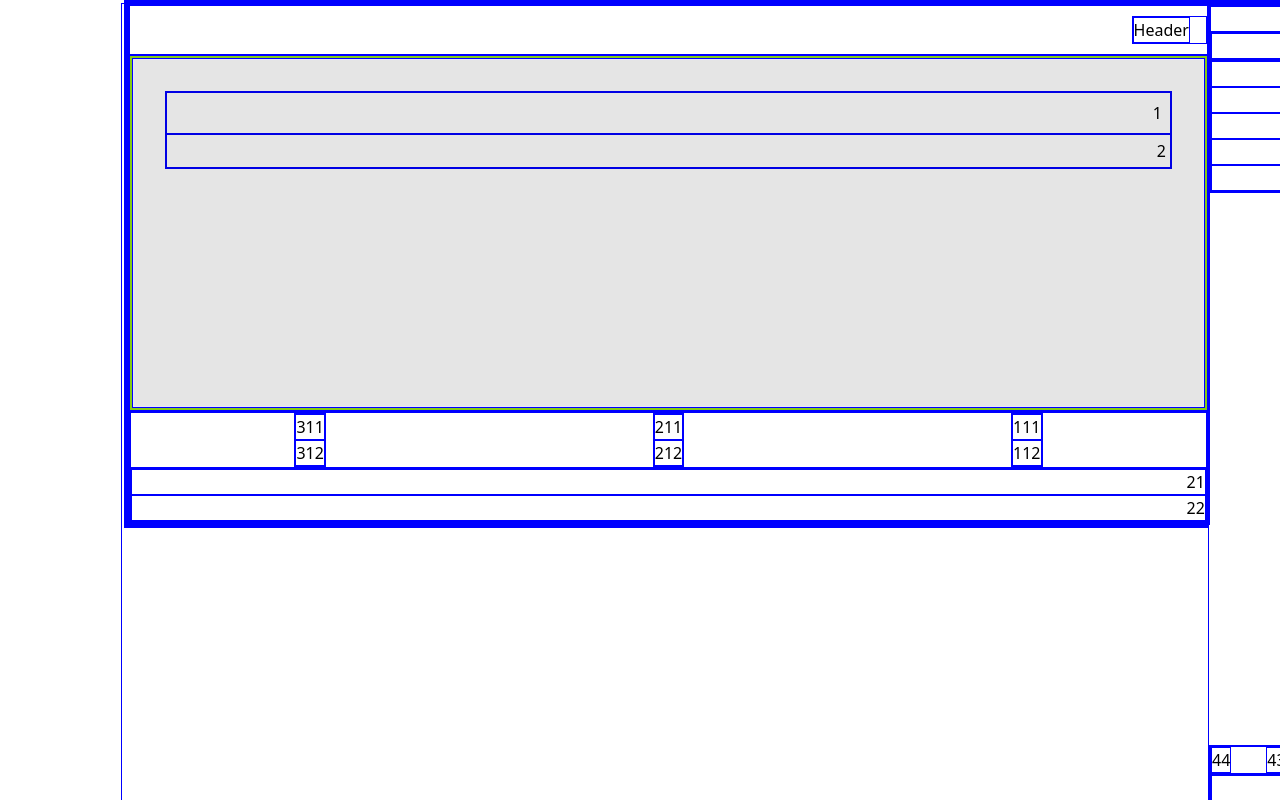
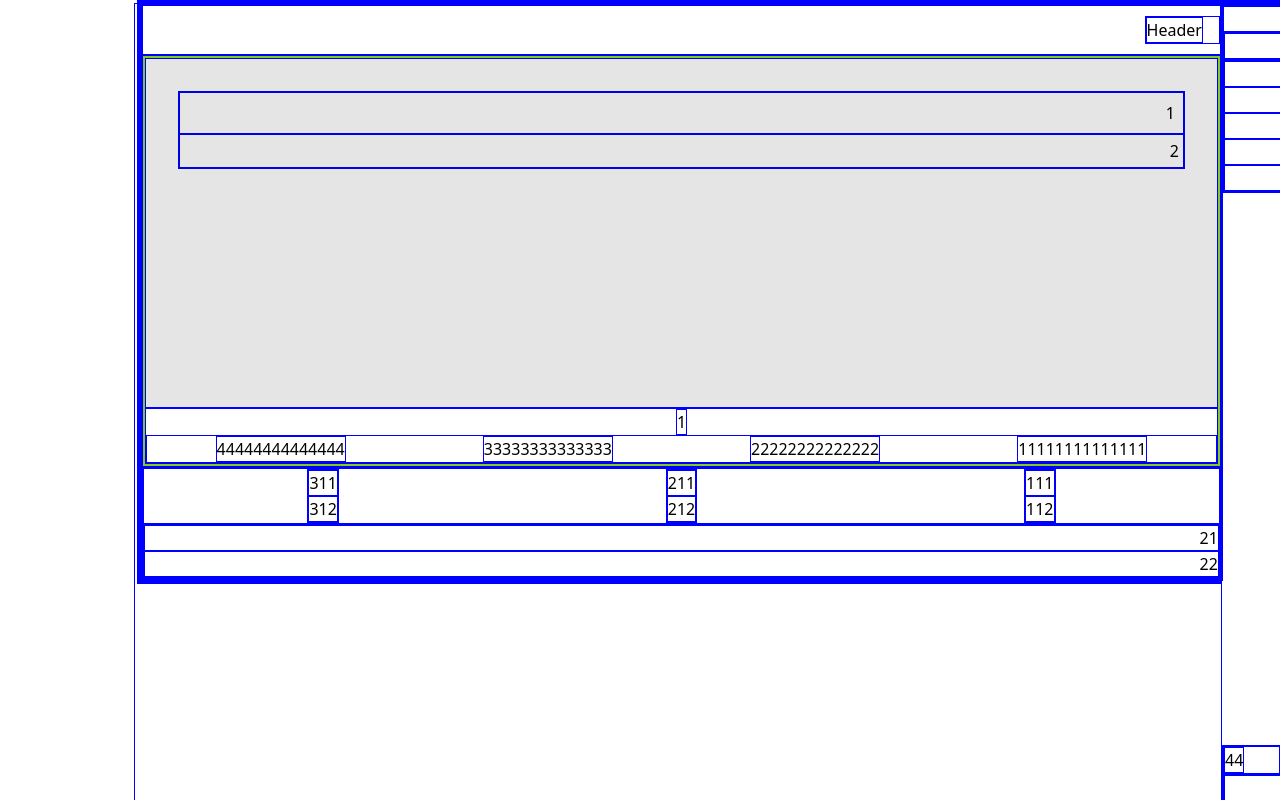
Before and after one commit to zahra-hsb/hanz-, a Next.js app: page / in a window 1280 px wide. Built offline with nearby package versions, Linux system fonts and the light colour scheme.

Commit message:
category section styles added

```diff
--- a/src/components/layout/CategorySection/index.jsx
+++ b/src/components/layout/CategorySection/index.jsx
@@ -1,13 +1,13 @@
 const CategorySection = () => {
     return (
         <>
-            <section>
+            <section className="flex flex-col w-full items-center">
                 <div>1</div>
-                <div>
-                    <div>1</div>
-                    <div>2</div>
-                    <div>3</div>
-                    <div>4</div>
+                <div className="flex flex-row w-full items-center justify-around flex-wrap">
+                    <div>11111111111111</div>
+                    <div>22222222222222</div>
+                    <div>33333333333333</div>
+                    <div>44444444444444</div>
                 </div>
             </section>
         </>
--- a/src/pages/index.js
+++ b/src/pages/index.js
@@ -1,9 +1,12 @@
+import CategorySection from "@/components/layout/CategorySection";
 import Main from "@/components/layout/Main";
 
 export default function Home() {
   return (
-    <main className="lg:w-full flex justify-center items-center w-full h-full border-lime-500 border-2">
+    <main className="lg:w-full flex flex-col justify-center items-center w-full h-full border-lime-500 border-2">
       <Main />
+      <CategorySection />
+
     </main>
   );
 }
```
